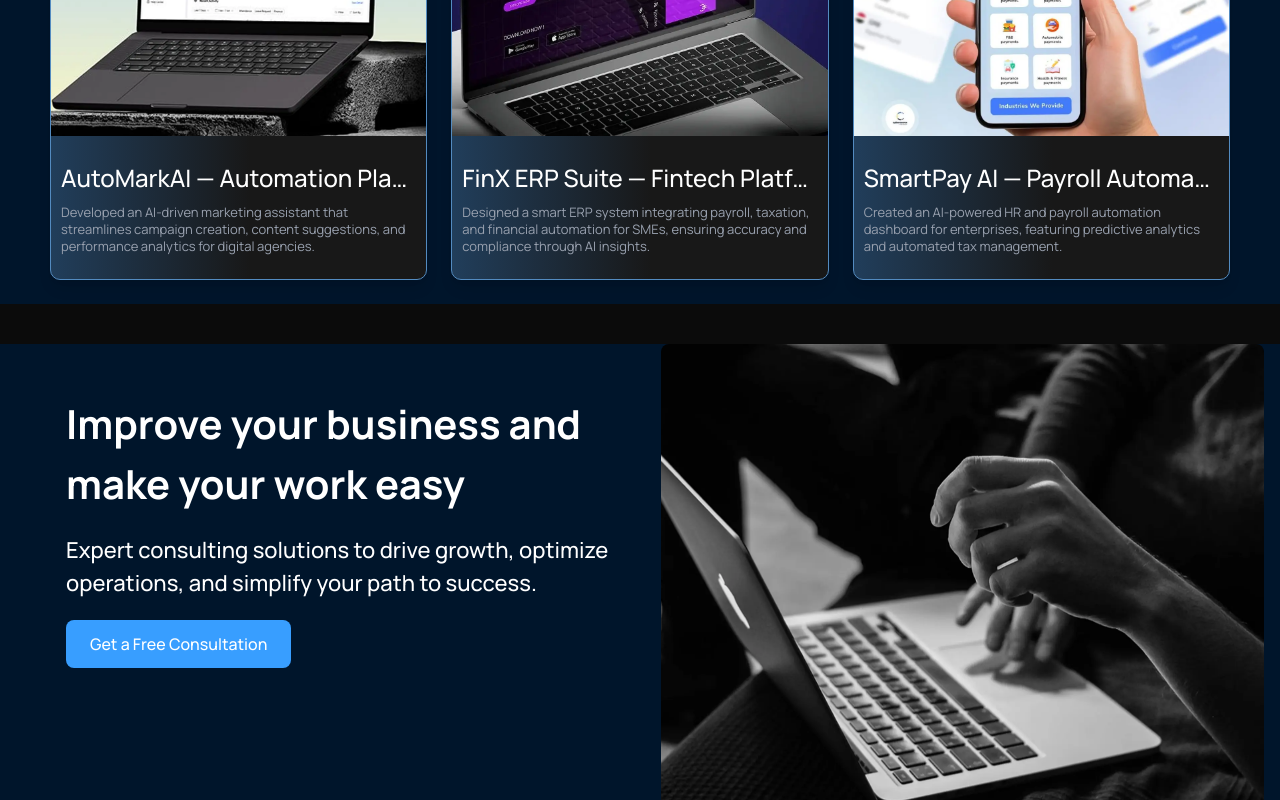
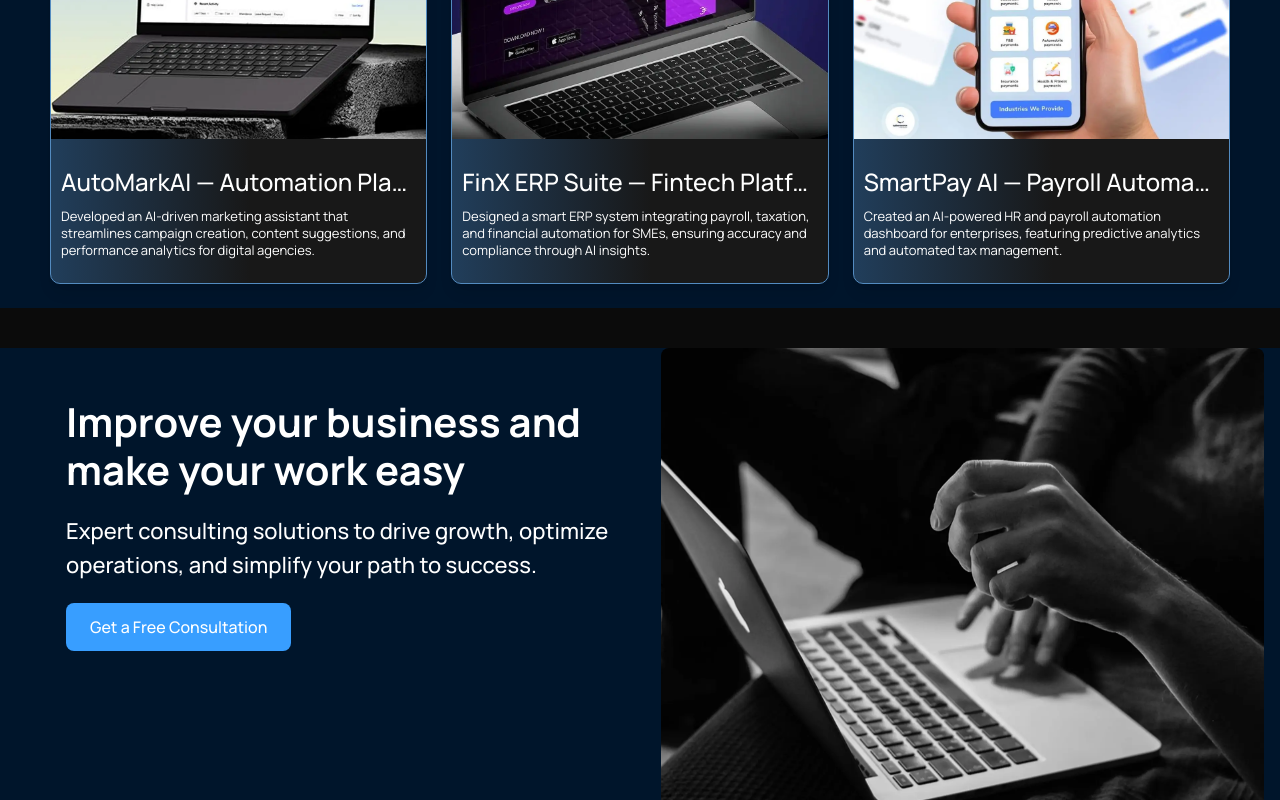
Before and after one commit to hafsatyusuf14/alpixn-portfolio, a Next.js app: page / in a window 1280 px wide. Shown: the part 1712-2512 px from the top of the page. Built offline with nearby package versions, Linux system fonts and the light colour scheme.

Commit message:
fix: fix font size

```diff
--- a/src/components/card/index.tsx
+++ b/src/components/card/index.tsx
@@ -29,13 +29,13 @@ export const Card = ({ image, title, subtitle, className }: CardProps) => {
       {/* Title & Subtitle */}
       <div className="flex flex-col flex-1 justify-center py-6 mx-2.5 sm:py-6 md:my-0">
         <div className="text-white flex flex-col justify-center">
-          <h3 className="font-medium mb-2 text-[16px] sm:text-[16px] md:text-[18px] lg:text-[24px] truncate">
+          <h3 className="font-medium mb-2 text-lg sm:text-lg md:text-[18px] lg:text-[24px] truncate">
             {title}
           </h3>
 
           <p
             className="
-              text-gray-400 font-normal text-[8px] sm:text-[8px] md:text-[10px] lg:text-[13px]
+             font-normal text-xs sm:text-xs md:text-[12px] lg:text-[13px]
               overflow-hidden text-ellipsis
               [display:-webkit-box] [-webkit-line-clamp:3] [-webkit-box-orient:vertical]
               min-h-[3.9em] leading-[1.3em]
--- a/src/components/consultation/index.tsx
+++ b/src/components/consultation/index.tsx
@@ -11,16 +11,16 @@ export const Consultation = () => {
           className="w-full lg:w-1/2 flex flex-col items-center lg:items-start text-center lg:text-left gap-5
     m-5 sm:m-8 md:m-10 lg:pl-[50px] lg:py-[50px] lg:m-0"
         >
-          <p className="text-white font-bold text-[18px] sm:text-[20px] lg:text-[40px]">
+          <p className="text-white font-bold text-2xl sm:text-2xl md:text-3xl lg:text-[40px]">
             Improve your business and make your work easy
           </p>
 
-          <p className="text-white font-medium text-[10px] sm:text-[12px] lg:text-[22px] max-w-[500px]">
+          <p className="text-white font-medium text-base sm:text-base md:text-lg lg:text-[22px] max-w-[500px]">
             Expert consulting solutions to drive growth, optimize operations,
             and simplify your path to success.
           </p>
 
-          <button className="bg-[#389EFF] font-medium text-[10px] sm:text-[12px] lg:text-[16px] text-white py-3 px-6 rounded-lg hover:bg-[#2c7acc] transition-colors">
+          <button className="bg-[#389EFF] font-medium text-[14px] sm:text-[14px] lg:text-[16px] text-white py-3 px-6 rounded-lg hover:bg-[#2c7acc] transition-colors">
             Get a Free Consultation
           </button>
         </div>
--- a/src/components/ourWork/index.tsx
+++ b/src/components/ourWork/index.tsx
@@ -53,7 +53,7 @@ export const OurWork = () => {
         >
           {/* Header Row */}
           <div className="flex flex-col lg:flex-row justify-between items-center mb-10 gap-4">
-            <h2 className="text-2xl sm:text-3xl lg:text-[40px] font-semibold">
+            <h2 className="text-2xl sm:text-2xl lg:text-[40px] font-semibold">
               Showcasing Our Work
             </h2>
 
@@ -177,7 +177,7 @@ export const OurWork = () => {
                 <h2 className="text-2xl sm:text-3xl lg:text-[40px] font-semibold">
                   Details
                 </h2>
-                <p className="text-sm sm:text-base lg:text-[20px] font-normal">
+                <p className="text-lg sm:text-lg lg:text-[20px] font-normal">
                   Transforming Sales for Trendy Apparel Co. Client Overview:
                   Trendy Apparel Co., a budding online fashion retailer,
                   specializes in the latest trends targeting young adults.
@@ -217,7 +217,7 @@ export const OurWork = () => {
                   <h2 className="text-2xl sm:text-3xl lg:text-[40px] font-semibold">
                     Objectives
                   </h2>
-                  <p className="text-sm sm:text-base lg:text-[20px] font-normal lg:my-6">
+                  <p className="text-lg sm:text-lg lg:text-[20px] font-normal lg:my-6">
                     The primary focus was to boost Trendy Apparel Co.’s digital
                     performance and online visibility. The goal was to attract
                     more qualified visitors, improve conversion efficiency, and
@@ -248,7 +248,7 @@ export const OurWork = () => {
                   <h2 className="text-2xl sm:text-3xl lg:text-[40px] font-semibold mb-6">
                     Problems
                   </h2>
-                  <ol className="list-decimal list-outside pl-6 space-y-4 text-sm sm:text-base lg:text-[24px]">
+                  <ol className="list-decimal list-outside pl-6 space-y-4 text-lg sm:text-lg lg:text-[24px]">
                     <li>
                       <strong>Low Conversion & High Bounce Rate:</strong>
                       <p className="mt-1 lg:text-[20px]">
@@ -287,7 +287,7 @@ export const OurWork = () => {
                   <h2 className="text-2xl sm:text-3xl lg:text-[40px] font-semibold mb-6">
                     Solutions
                   </h2>
-                  <ol className="list-decimal list-outside pl-6 space-y-4 text-sm sm:text-base lg:text-[24px]">
+                  <ol className="list-decimal list-outside pl-6 space-y-4 text-lg sm:text-lg lg:text-[24px]">
                     <li>
                       <strong>SEO Optimization:</strong>
                       <p className="mt-1 lg:text-[20px]">
@@ -432,7 +432,7 @@ export const OurWork = () => {
                     <p className="text-[#389EFF] font-semibold text-[40px] sm:text-[50px] lg:text-[40px] leading-none">
                       71.4%
                     </p>
-                    <p className="text-gray-300 text-sm sm:text-base lg:text-[20px] mt-1">
+                    <p className="text-gray-300 text-lg sm:text-lg lg:text-[20px] mt-1">
                       Conversion Increase
                     </p>
                   </div>
@@ -442,14 +442,14 @@ export const OurWork = () => {
                     <p className="text-[#389EFF] font-semibold text-[40px] sm:text-[50px] lg:text-[40px] leading-none">
                       342.4%
                     </p>
-                    <p className="text-gray-300 text-sm sm:text-base lg:text-[20px] mt-1">
+                    <p className="text-gray-300 text-lg sm:text-lg lg:text-[20px] mt-1">
                       Revenue Increase
                     </p>
                   </div>
                 </div>
 
                 {/* Bulleted Results */}
-                <ul className="list-disc list-outside pl-5 space-y-2 text-gray-300 text-sm sm:text-base lg:text-[20px] font-normal">
+                <ul className="list-disc list-outside pl-5 space-y-2 text-gray-300 text-lg sm:text-lg lg:text-[20px] font-normal">
                   <li>
                     Within five months, website traffic surged by 60%, with a
                     significant drop in bounce rates.
```
